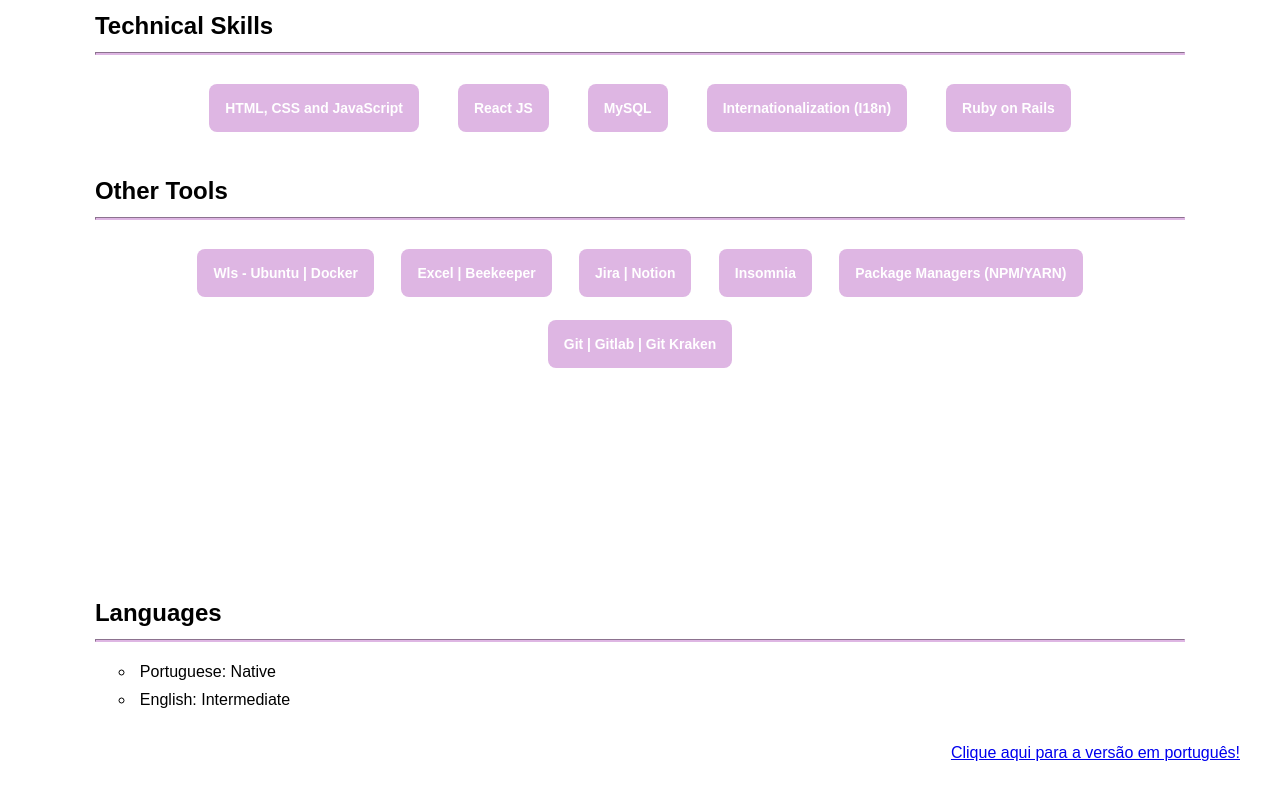
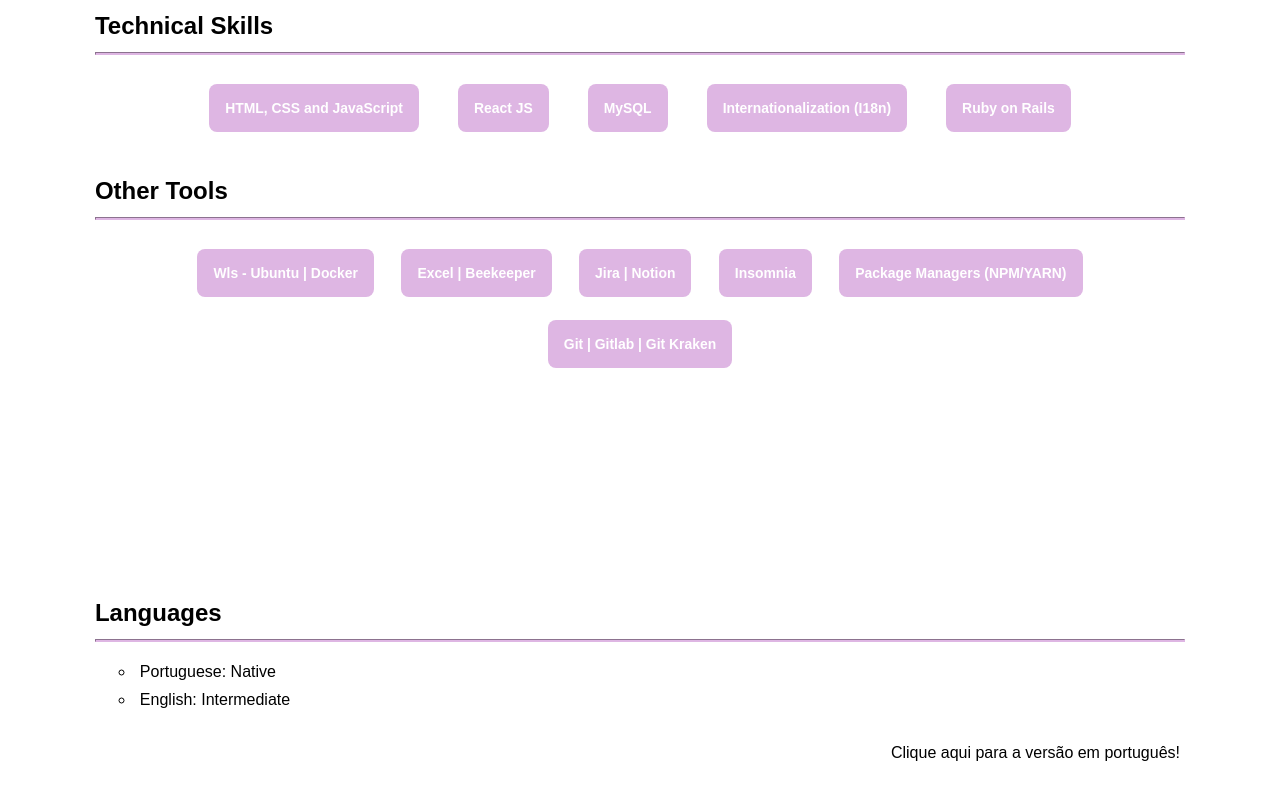
Before and after one commit to mayvoinarski/Curriculum-English-Version, a plain HTML site: page index.html in a window 1280 px wide. Shown: the part 1073-1873 px from the top of the page. Drawn offline with Linux system fonts and the light colour scheme.

Commit message:
ux(update): style.css

```diff
--- a/css/style.css
+++ b/css/style.css
@@ -87,3 +87,8 @@ li {
 .r {
     text-align: right;
 }
+.r a {
+        text-decoration: none;
+        color: black;
+        margin-right: 5%;
+}
```
